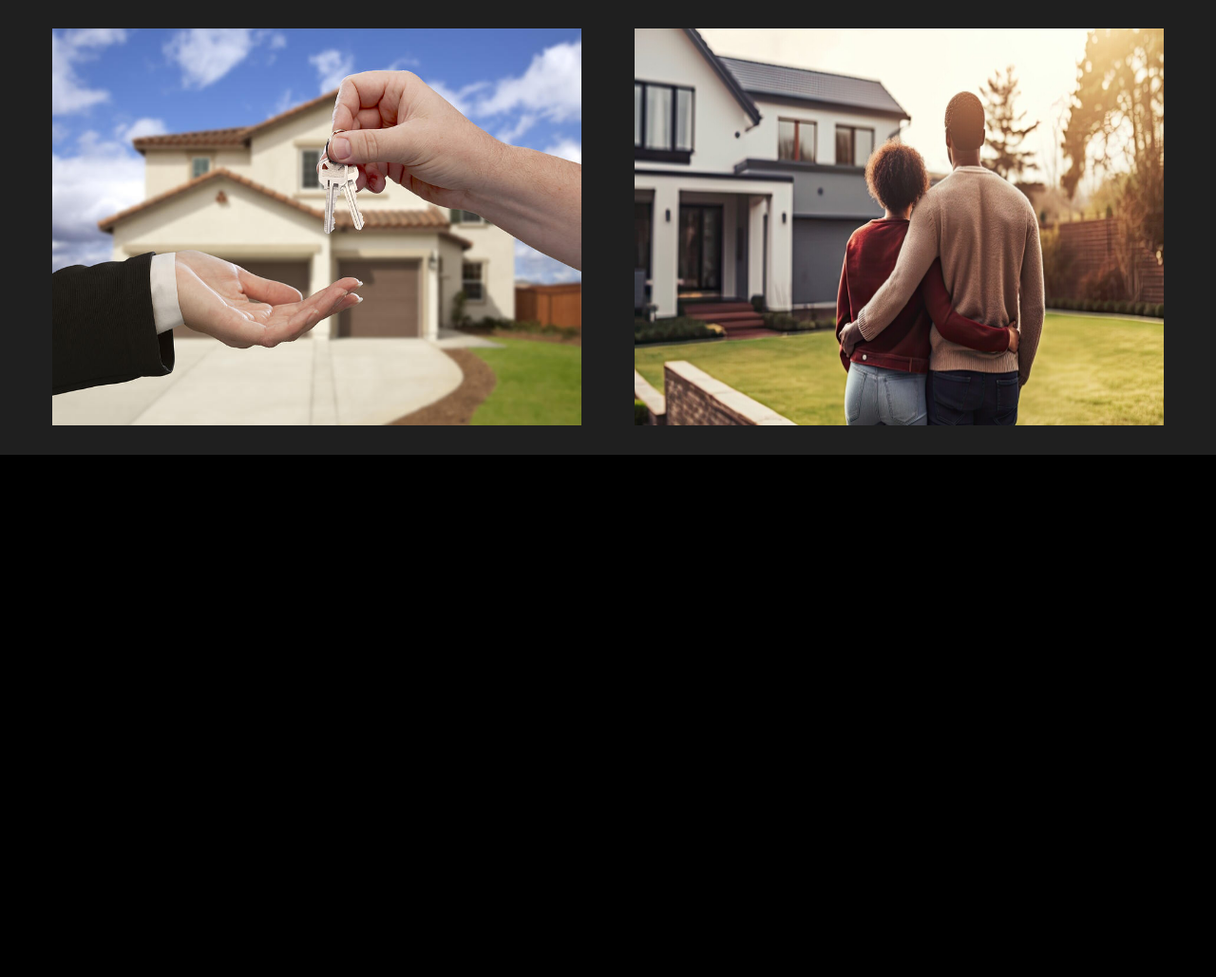
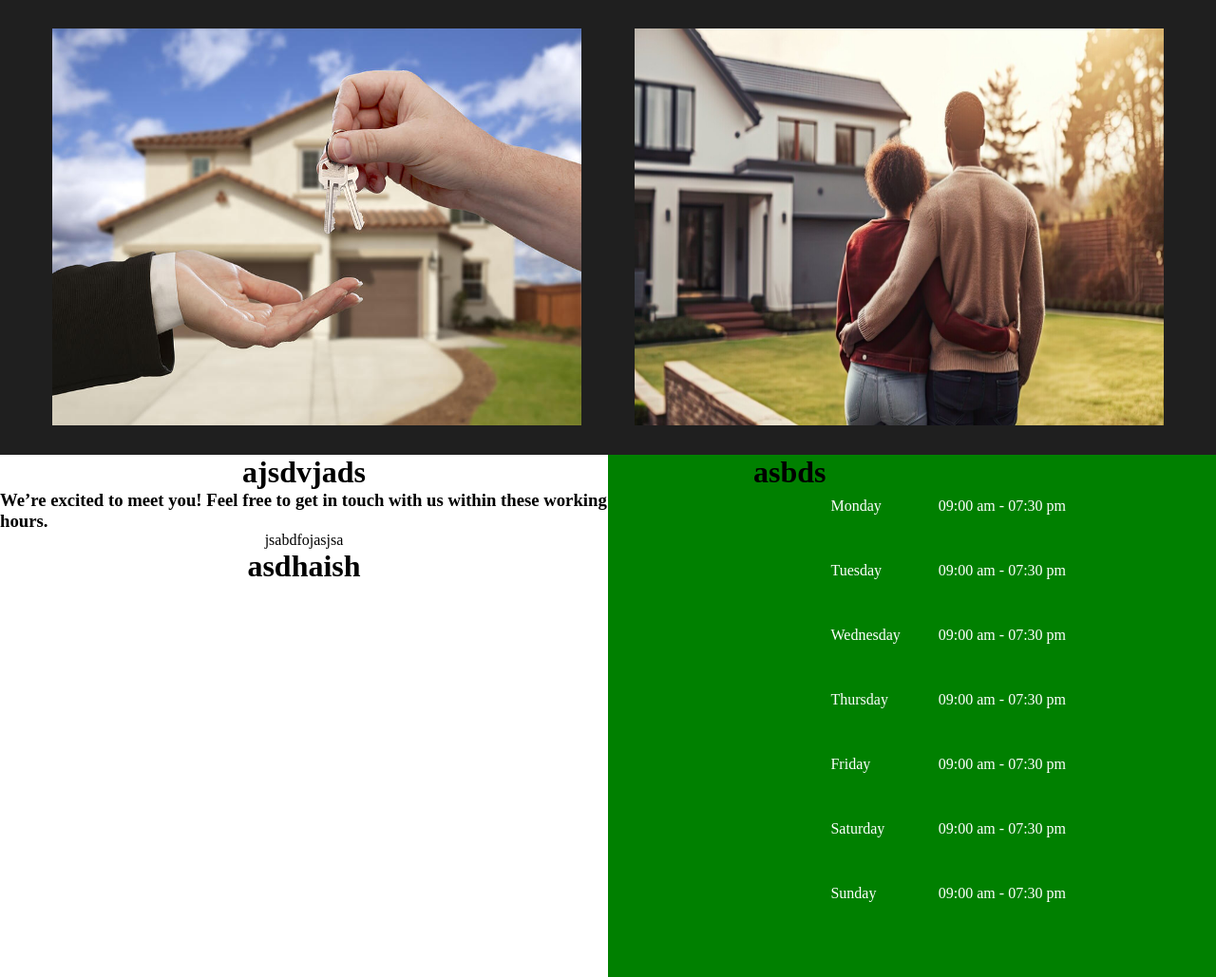
Before and after one commit to AliDreshaj12/Real-Estate, a PHP site: page /Projekti.html in a window 1280 px wide. Shown: the part 2541-3570 px from the top of the page at 95% size. Before the commit the page ends 3020 px from the top, so only its background shows below. Run offline with PHP 8.4, Linux system fonts and the light colour scheme.

Commit message:
fillimi i pjeses working hours

```diff
--- a/Projekti.css
+++ b/Projekti.css
@@ -317,3 +317,41 @@
     width: 43.5%;
 
 }
+.schedule {
+
+    display: flex;
+    width: 100%;
+    height: 550px;
+
+  }
+
+  .days div,
+  .times div {
+    padding: 5px;
+    color: white;
+    margin-top: 40px;
+
+
+  }
+  .days{
+      margin-right: 30px;
+  }
+  .cc{
+      width: 50%;
+      display: flex;
+      flex-direction: column;
+      align-items: center;
+
+
+  }
+  .bb{
+      width: 50%;
+      display: flex;
+      justify-content: center;
+
+  }
+  .div h1{
+    font-size: 46px;
+    color:  #cd9c8a;
+    margin-top: 20px;
+  }
--- a/Projekti.html
+++ b/Projekti.html
@@ -82,8 +82,8 @@
 
   </div>
   <button class="bt">VIEW MORE</button>
+    </div>
 
-    </div>
     <div class="marketing">
         <p>Simply Better, Every Day</p>
         <h1>The best real estate firm</h1>
@@ -126,6 +126,35 @@
         <img src="photos/handing-over-the-house-keys-in-front-of-new-home-locksmith-denver-metro.jpg" alt="">
         <img src="photos/AdobeStock_618100539-e1690913857589.jpeg" alt="">
     </div>
+    <div class="schedule">
+        <div class="cc">
+        <h1>ajsdvjads</h1>
+        <h3>We’re excited to meet you! Feel free to get in touch with us within these working hours.</h3>
+        <p>jsabdfojasjsa</p>
+        <h1>asdhaish</h1>
+    </div>
+    <div class="bb" style="background-color: green;">
+        <h1 style="">asbds</h1>
+        <div class="days">
+            <div>Monday</div>
+            <div>Tuesday</div>
+            <div>Wednesday</div>
+            <div>Thursday</div>
+            <div>Friday</div>
+            <div>Saturday</div>
+            <div>Sunday</div>
+        </div>
+        <div class="times">
+          <div>09:00 am - 07:30 pm</div>
+          <div>09:00 am - 07:30 pm</div>
+          <div>09:00 am - 07:30 pm</div>
+          <div>09:00 am - 07:30 pm</div>
+          <div>09:00 am - 07:30 pm</div>
+          <div>09:00 am - 07:30 pm</div>
+          <div>09:00 am - 07:30 pm</div>
+        </div>
+      </div>
+    </div>
 
 </body>
 </html>
```
